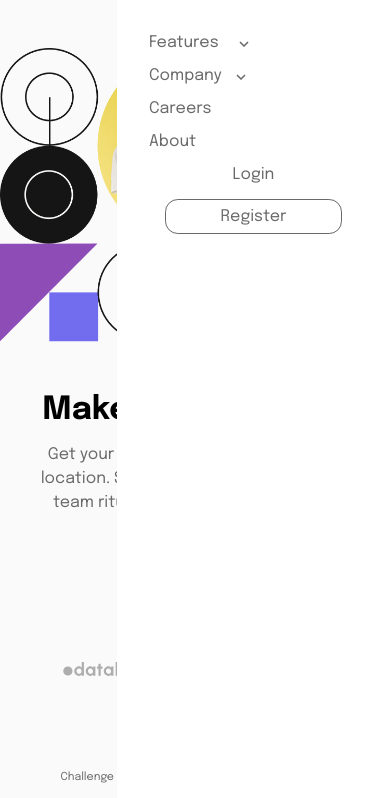
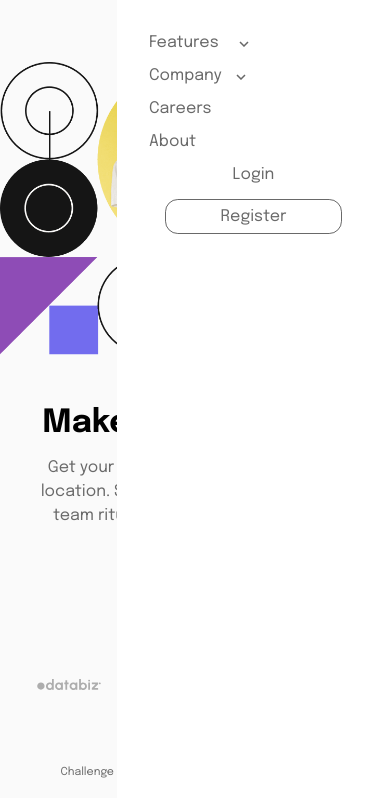
Before and after one commit to Dunniola/Intro-section-with-dropdown-nav, a plain HTML site: page index.html in a window 390 px wide. Shown: the part 46-844 px from the top of the page. Drawn offline with Linux system fonts and the light colour scheme.

Commit message:
Update styles.css

```diff
--- a/css/styles.css
+++ b/css/styles.css
@@ -349,7 +349,7 @@ button:hover{
     }
     .grid img{
 
-       width: 5rem;
+       width: 4rem;
        margin-right: 1rem;
 
     }
```
